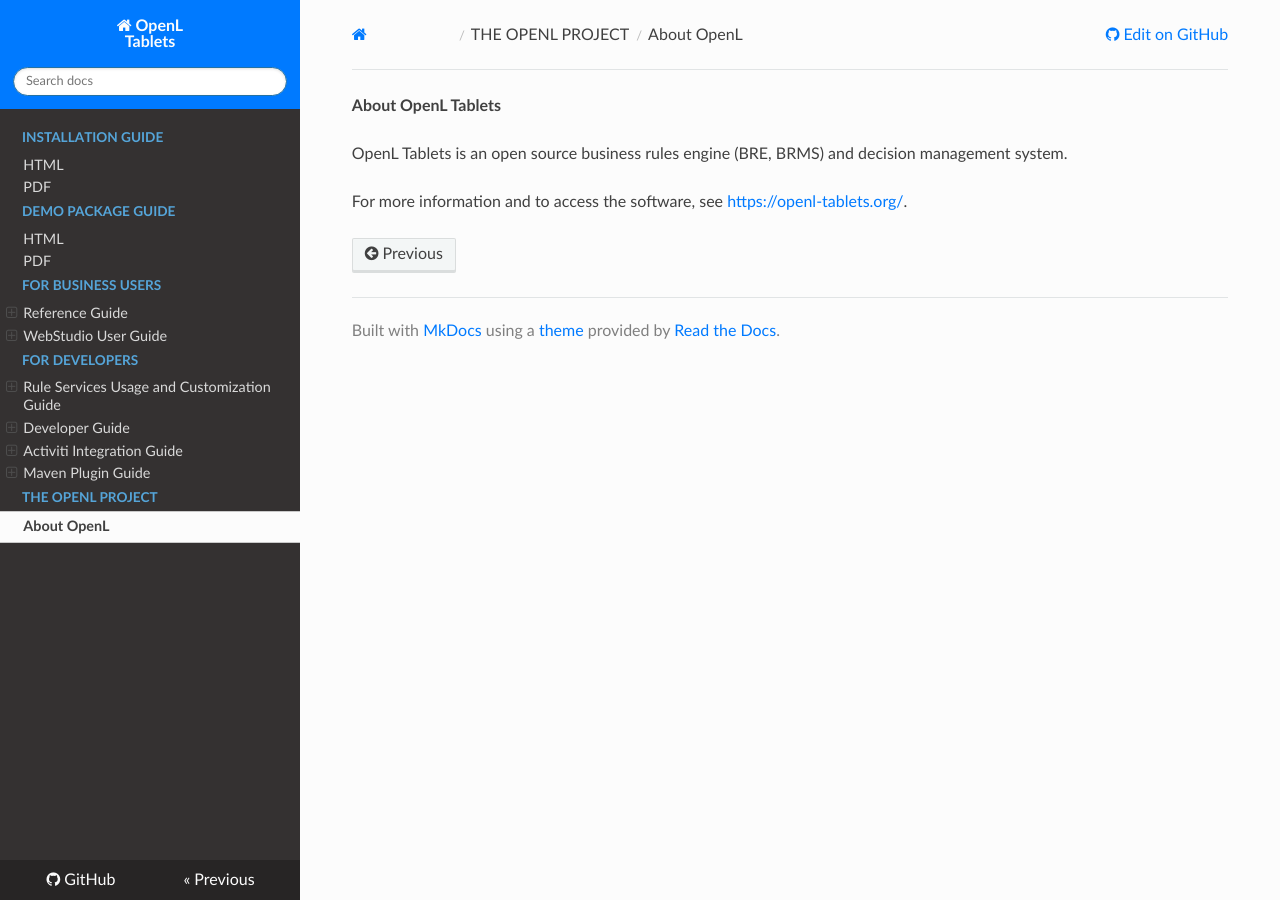
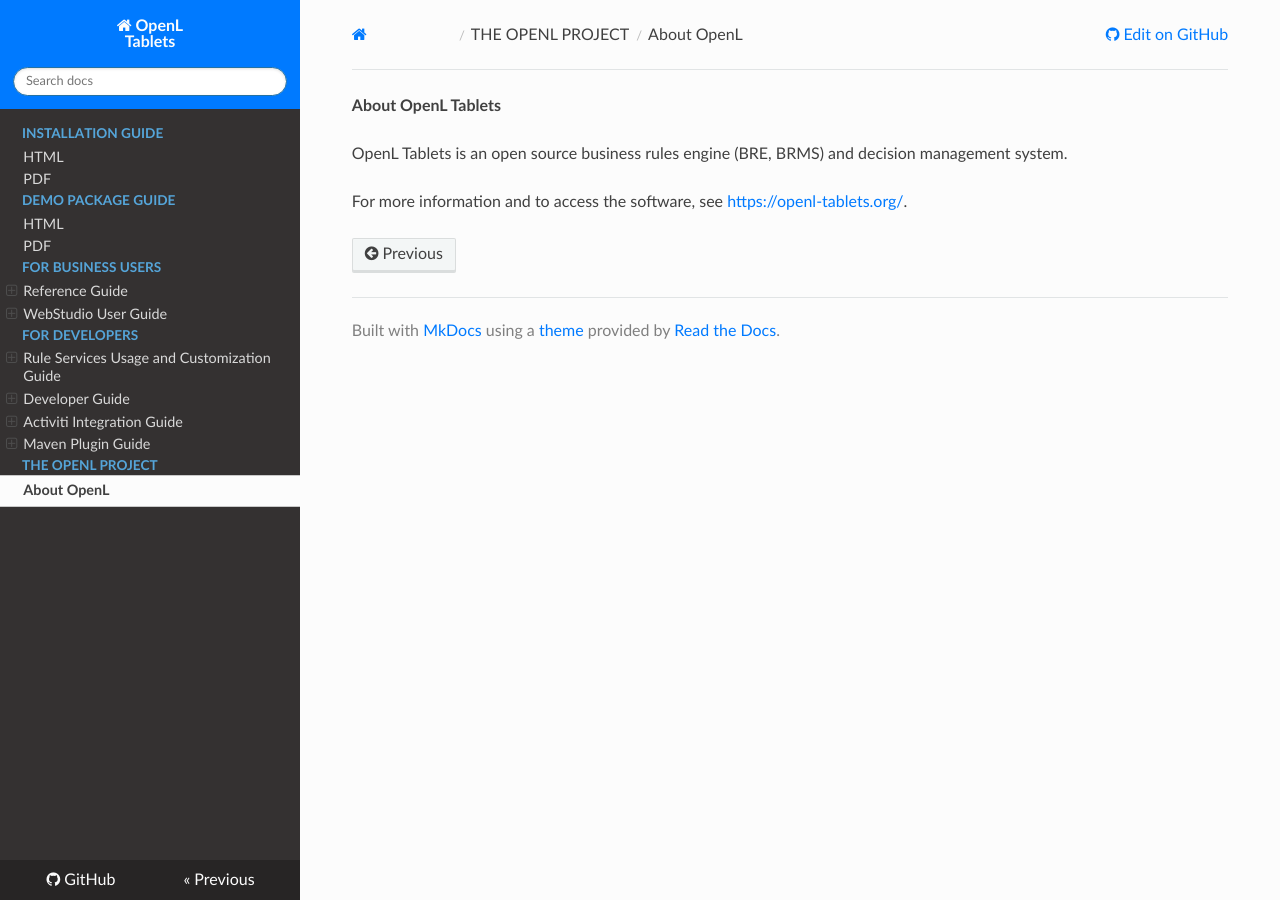
Before and after one commit to agradus/OpenLdocs, an MkDocs documentation site: the page built from docs/about.md, in a window 1280 px wide. Built offline with MkDocs 1.6.1, drawn with Linux system fonts in a browser that asks for light colours; nearby versions of some CDN libraries.

Commit message:
Update extra.css

```diff
--- a/docs/css/extra.css
+++ b/docs/css/extra.css
@@ -20,10 +20,10 @@
 
 /* below are two descendent selectors */
 .wy-menu-vertical header, .wy-menu-vertical p.caption {
-    height: 32px;
-    line-height: 32px;
+    height: 25px;
+    line-height: 25px;
     padding: 0 1.618em;
-    margin: 0px 0 2px;
+    margin: 1px 0 1px;
     display: block;
 }
 
```
